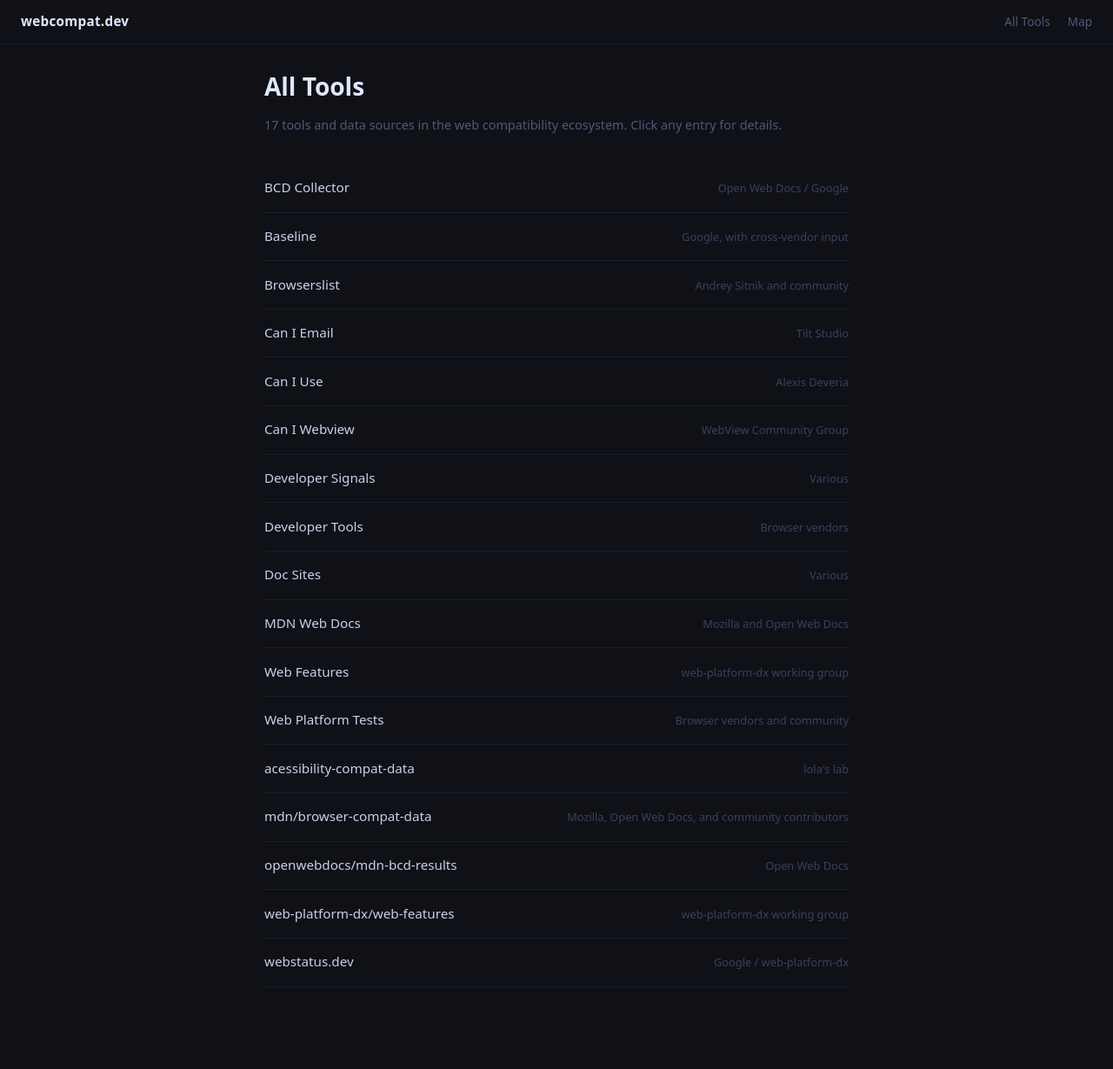
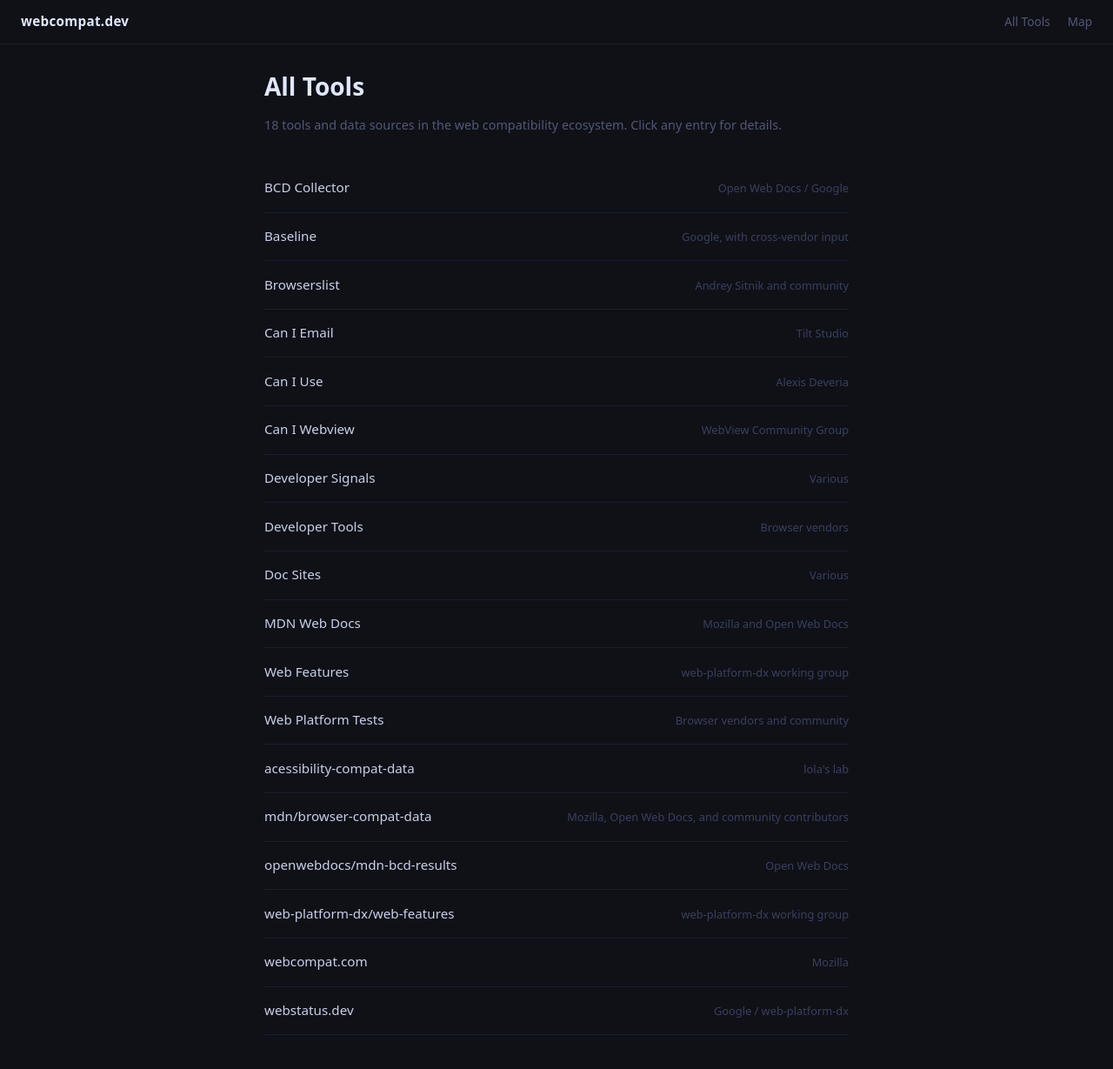
Before and after one commit to NiklasMerz/webcompat, a Jekyll site: the page built from tools/index.html, in a window 1280 px wide and 1270 px high. Shown: the top 1229 px of the window at 87% size. Built offline with Jekyll 4.4.1, drawn with Linux system fonts in a browser that asks for light colours.

Commit message:
add webcompat.com

```diff
--- a/_data/graph.yml
+++ b/_data/graph.yml
@@ -36,6 +36,8 @@
     label: browserslist
   - id: WebStatus
     label: webstatus.dev
+  - id: WebCompat
+    label: webcompat.com
 
 edges:
   - source: bcdresults
@@ -74,3 +76,7 @@
     target: WebStatus
   - source: DocSites
     target: WebStatus
+  - source: WebCompat
+    target: DevSignals
+  - source: WebCompat
+    target: BCD
```
Also changed, not shown: _tools/webcompat.md (added, +23 -0 lines), assets/img/logos/webcompat.png (added).
